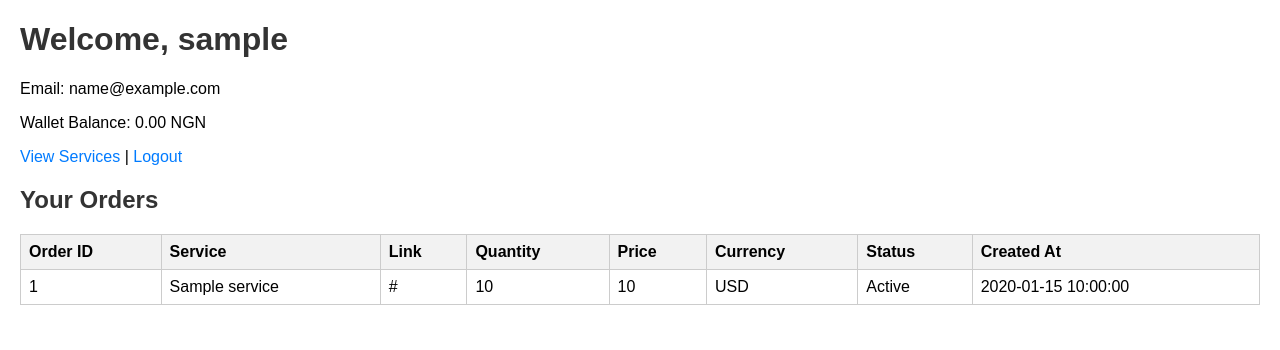
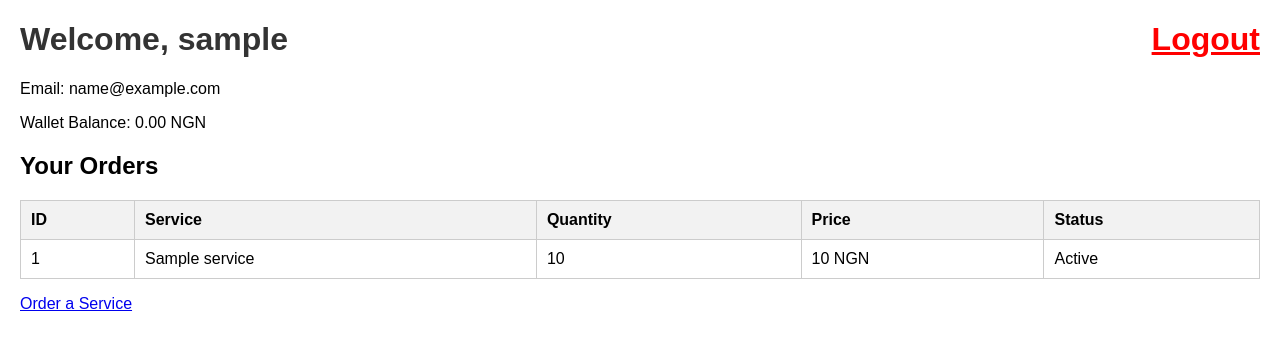
Before and after one commit to bstarogo/Bstargrowth-smm, a PHP site: page /dashboard.php in a window 1280 px wide. Shown: the top 350 px of the page. Run offline with PHP 8.4, Linux system fonts and the light colour scheme; the visitor is signed in with stand-in values (Sample User, id 1); tables that the repository leaves empty or names only in its code hold one stand-in row (values such as "Sample post").

Commit message:
Refactor order fetching and improve dashboard layout

```diff
--- a/dashboard.php
+++ b/dashboard.php
@@ -8,7 +8,6 @@ if (!isset($_SESSION['user_id'])) {
     exit;
 }
 
-// Connect to DB
 $conn = new mysqli(DB_HOST, DB_USER, DB_PASS, DB_NAME);
 if ($conn->connect_error) {
     die("Connection failed: " . $conn->connect_error);
@@ -22,72 +21,62 @@ $stmt->bind_result($username, $email, $wallet_balance);
 $stmt->fetch();
 $stmt->close();
 
-// Fetch user orders
-$order_sql = "SELECT o.id, s.name AS service_name, o.link, o.quantity, o.price, o.currency, o.status, o.created_at
-              FROM orders o
-              JOIN services s ON o.service_id = s.id
-              WHERE o.user_id = ?
-              ORDER BY o.created_at DESC";
-$order_stmt = $conn->prepare($order_sql);
-$order_stmt->bind_param("i", $_SESSION['user_id']);
-$order_stmt->execute();
-$order_result = $order_stmt->get_result();
+// Fetch user's orders
+$stmt = $conn->prepare("SELECT o.id, s.name, o.quantity, o.price, o.status FROM orders o JOIN services s ON o.service_id = s.id WHERE o.user_id = ? ORDER BY o.created_at DESC");
+$stmt->bind_param("i", $_SESSION['user_id']);
+$stmt->execute();
+$result = $stmt->get_result();
 
 $orders = [];
-while ($row = $order_result->fetch_assoc()) {
+while ($row = $result->fetch_assoc()) {
     $orders[] = $row;
 }
 
 $conn->close();
 ?>
+
 <!DOCTYPE html>
 <html>
 <head>
     <title>Dashboard - BStarGrowth</title>
     <style>
         body { font-family: Arial, sans-serif; margin: 20px; }
-        h1, h2 { color: #333; }
-        table { border-collapse: collapse; width: 100%; margin-top: 20px; }
-        th, td { border: 1px solid #ccc; padding: 8px; text-align: left; }
+        h1 { color: #333; }
+        table { width: 100%; border-collapse: collapse; margin-top: 20px; }
+        th, td { padding: 10px; border: 1px solid #ccc; text-align: left; }
         th { background-color: #f2f2f2; }
-        a { color: #007bff; text-decoration: none; }
-        a:hover { text-decoration: underline; }
+        a.logout { color: red; float: right; }
     </style>
 </head>
 <body>
-    <h1>Welcome, <?php echo htmlspecialchars($username); ?></h1>
+    <h1>Welcome, <?php echo htmlspecialchars($username); ?> <a href="logout.php" class="logout">Logout</a></h1>
     <p>Email: <?php echo htmlspecialchars($email); ?></p>
-    <p>Wallet Balance: <?php echo number_format($wallet_balance,2); ?> NGN</p>
-    <p><a href="services.php">View Services</a> | <a href="logout.php">Logout</a></p>
+    <p>Wallet Balance: <?php echo number_format($wallet_balance, 2); ?> NGN</p>
 
     <h2>Your Orders</h2>
-    <?php if (!empty($orders)): ?>
+    <?php if (count($orders) > 0): ?>
         <table>
             <tr>
-                <th>Order ID</th>
+                <th>ID</th>
                 <th>Service</th>
-                <th>Link</th>
                 <th>Quantity</th>
                 <th>Price</th>
-                <th>Currency</th>
                 <th>Status</th>
-                <th>Created At</th>
             </tr>
             <?php foreach ($orders as $order): ?>
                 <tr>
                     <td><?php echo $order['id']; ?></td>
-                    <td><?php echo htmlspecialchars($order['service_name']); ?></td>
-                    <td><?php echo htmlspecialchars($order['link']); ?></td>
+                    <td><?php echo htmlspecialchars($order['name']); ?></td>
                     <td><?php echo $order['quantity']; ?></td>
-                    <td><?php echo $order['price']; ?></td>
-                    <td><?php echo $order['currency']; ?></td>
+                    <td><?php echo $order['price'] . ' NGN'; ?></td>
                     <td><?php echo ucfirst($order['status']); ?></td>
-                    <td><?php echo $order['created_at']; ?></td>
                 </tr>
             <?php endforeach; ?>
         </table>
     <?php else: ?>
         <p>You have no orders yet.</p>
     <?php endif; ?>
+
+    <p><a href="services.php">Order a Service</a></p>
 </body>
 </html>
```
